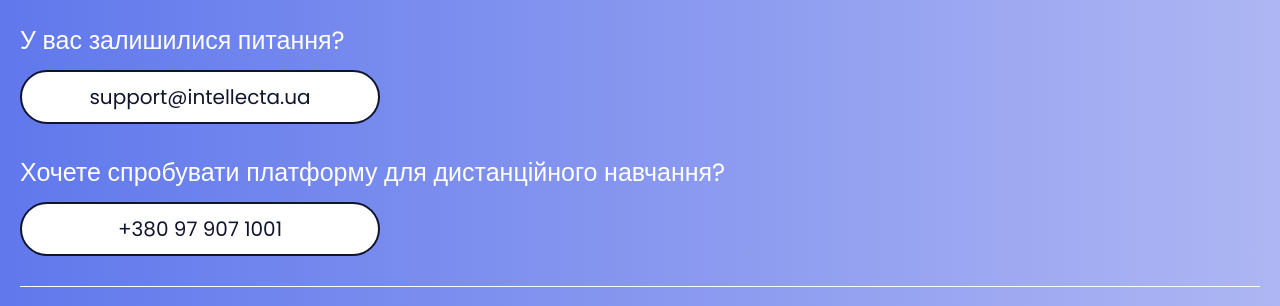
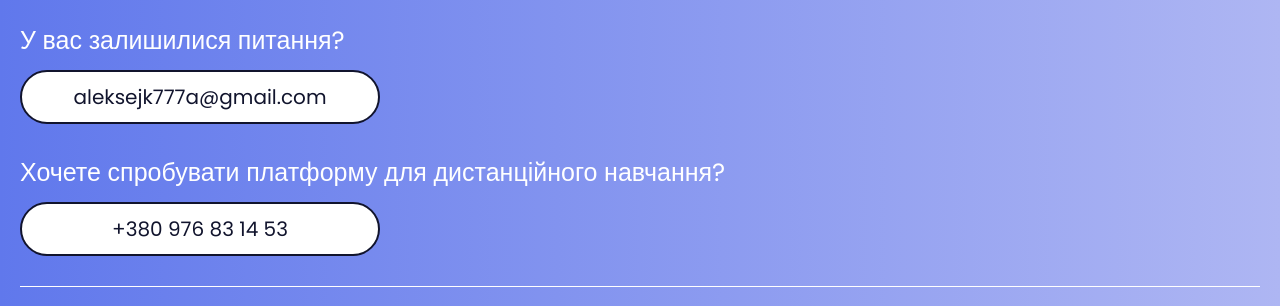
Before and after one commit to Fredy228/intellecta-website, a React (Create React App) app: page /contacts in a window 1280 px wide. Shown: the part 1526-1832 px from the top of the page. Built offline with nearby package versions, Linux system fonts and the light colour scheme.

Commit message:
Fix contacts

```diff
--- a/src/pages/Contacts/Contacts.tsx
+++ b/src/pages/Contacts/Contacts.tsx
@@ -56,15 +56,15 @@ export default function ContactsPage() {
         <p className={styles.contacts__text}>У вас залишилися питання?</p>
         <a
           className={styles.contacts__link}
-          href={"mailto:support@intellecta.ua"}
+          href={"mailto:aleksejk777a@gmail.com"}
         >
-          support@intellecta.ua
+          aleksejk777a@gmail.com
         </a>
         <p className={styles.contacts__text}>
           Хочете спробувати платформу для дистанційного навчання?
         </p>
-        <a className={styles.contacts__link} href={"tel:+380 97 907 1001"}>
-          +380 97 907 1001
+        <a className={styles.contacts__link} href={"tel:+380976831453"}>
+          +380 976 83 14 53
         </a>
       </section>
     </main>
```
